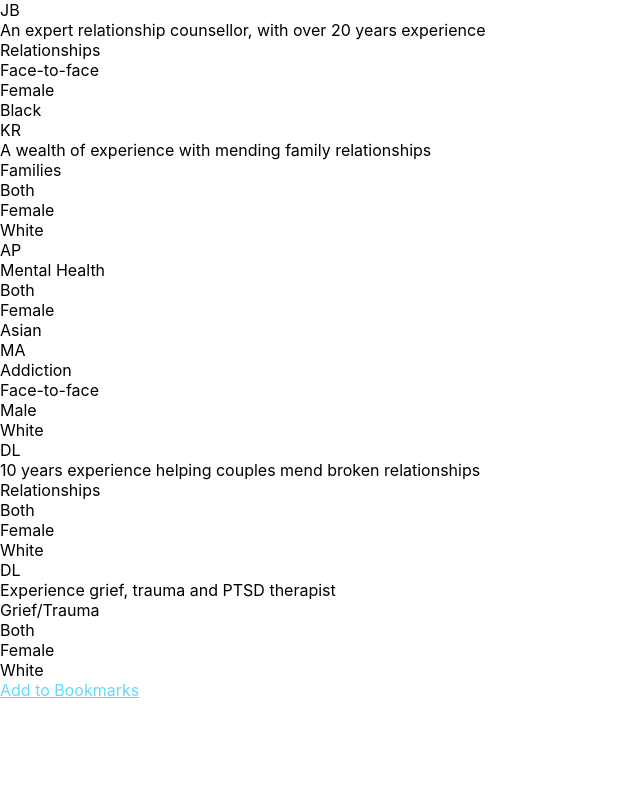
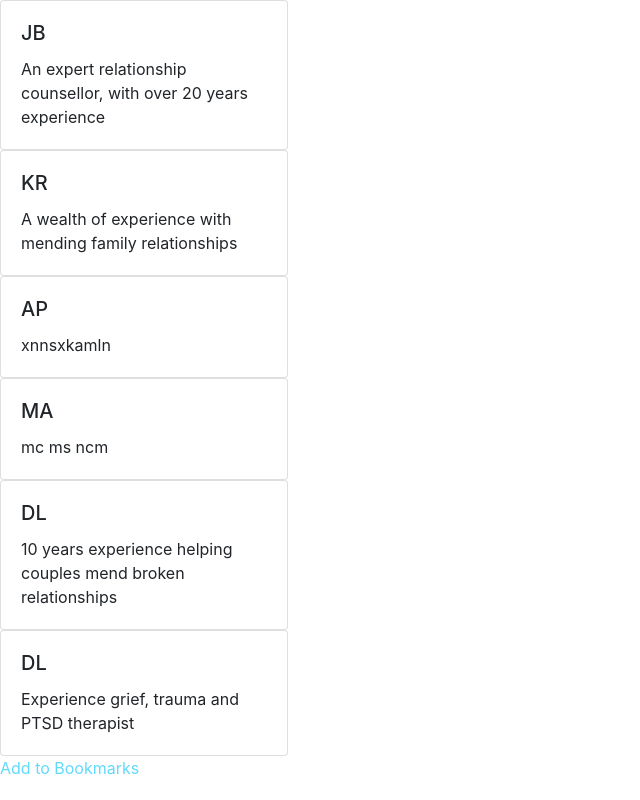
Before and after one commit to lmo99/personalproject, a React (Create React App) app: page / in a window 1280 px wide. Shown: the whole page, without its empty margins (0-640 px from the left). Built offline with nearby package versions, Linux system fonts and the light colour scheme.

Commit message:
bootstrap cards added

```diff
--- a/package.json
+++ b/package.json
@@ -6,6 +6,7 @@
     "@testing-library/jest-dom": "^5.11.6",
     "@testing-library/react": "^11.2.2",
     "@testing-library/user-event": "^12.5.0",
+    "bootstrap": "^4.5.3",
     "react": "^17.0.1",
     "react-bootstrap": "^1.4.0",
     "react-dom": "^17.0.1",
--- a/src/components/PractitionerList.js
+++ b/src/components/PractitionerList.js
@@ -1,13 +1,23 @@
 import React from 'react';
+import 'bootstrap/dist/css/bootstrap.min.css';
 import { Card } from 'react-bootstrap';
 import Practitioner from './Practitioner';
 
 const PractitionerList = (props) => {
-
+console.log(props.data)
     return(
         <div>
-            {props.data.map(profile =><Practitioner key={profile.id}
-            profile={profile}/>) }
+            {props.data.map(profile =><Card style={{ width: '18rem' }}>
+                <Card.Body>
+                    <Card.Title>
+                        {profile.name}
+                    </Card.Title>
+                    <Card.Text>
+                        {profile.bio}
+                    </Card.Text>
+                </Card.Body>
+            </Card>)}
+
         </div>
 
 
--- a/src/models/data.json
+++ b/src/models/data.json
@@ -25,7 +25,7 @@
     {
         "id": "1002",
         "name": "AP",
-        "bio":  " ",
+        "bio":  "xnnsxkamln ",
         "profileInfo": {
            "speciality": "Mental Health",
            "typeOfSession": "Both",
@@ -37,7 +37,7 @@
     {
         "id": "1003",
         "name": "MA",
-        "bio":  " ",
+        "bio":  "mc ms ncm ",
         "profileInfo": {
            "speciality": "Addiction",
            "typeOfSession": "Face-to-face",
```
Also changed, not shown: 2 other files (tests, documents, lock files or other folders).
